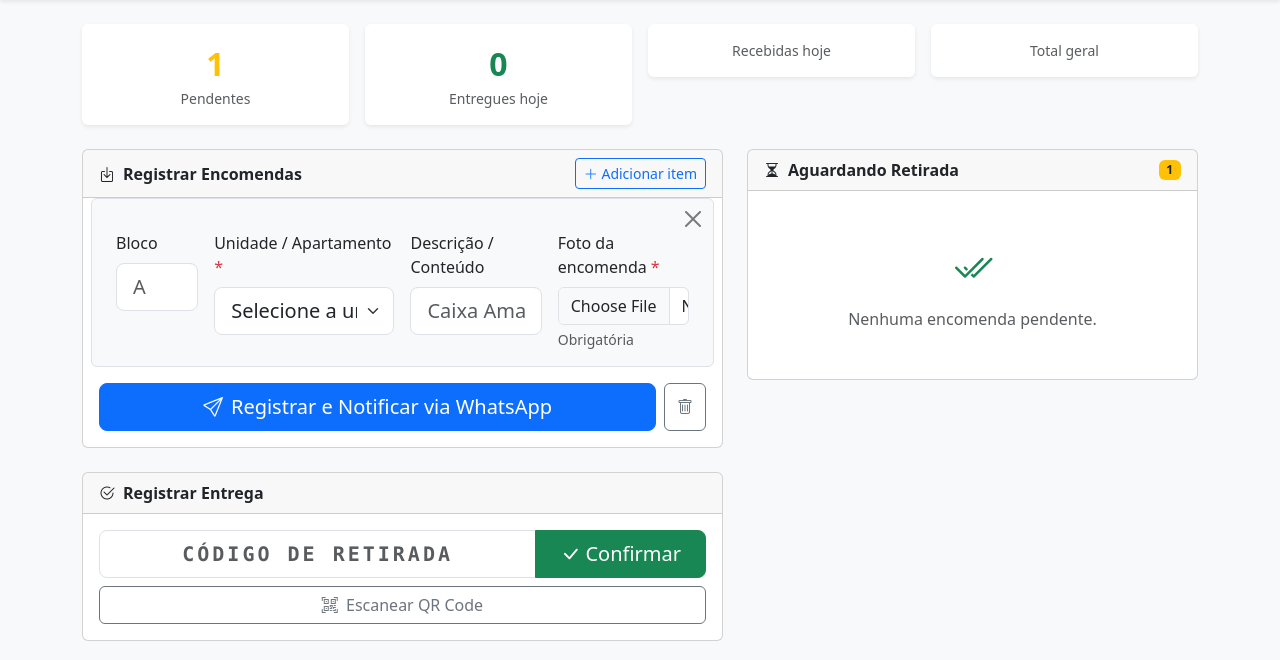
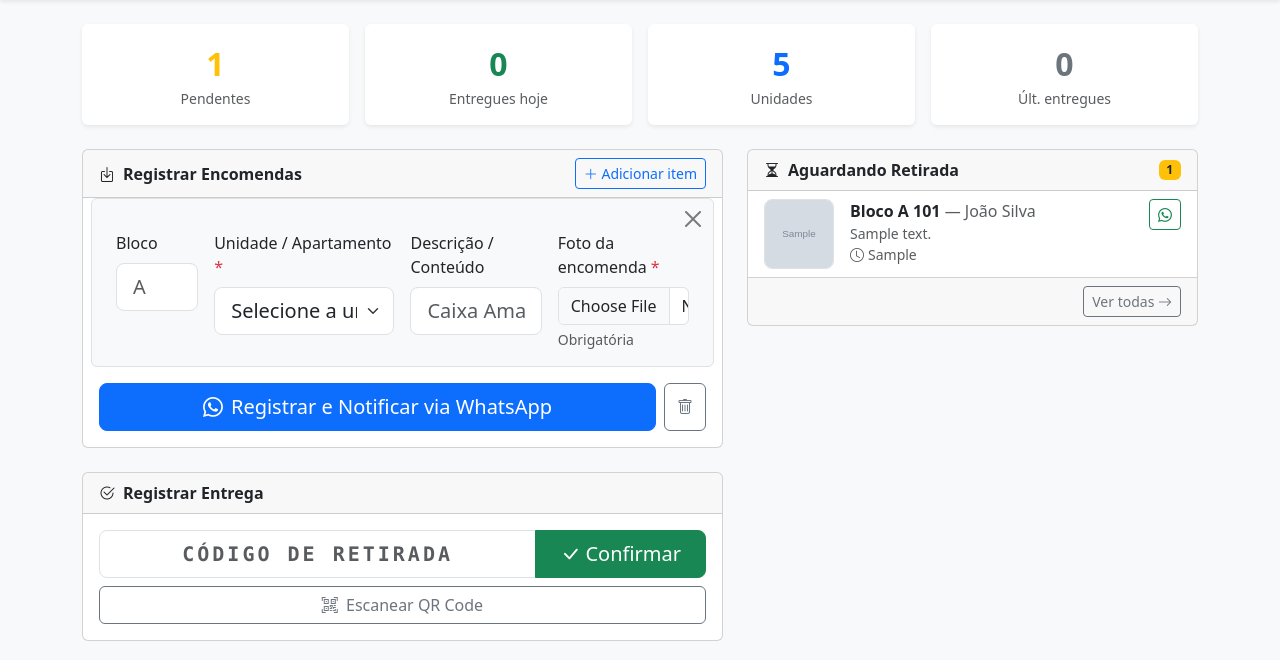
Before and after one commit to Dinix11/er2, a Flask app: page / in a window 1280 px wide. Shown: the part 56-716 px from the top of the page. Run offline with Flask 3, Linux system fonts and the light colour scheme; the visitor is signed in with stand-in values (Sample User, id 1); data comes from the database, SQL or seed files in the repository; tables that the repository leaves empty hold one stand-in row (values such as "Sample post"); grey boxes marked "Sample" are stand-in pictures; some libraries are stand-ins or nearby versions.

Commit message:
consertar index

```diff
--- a/templates/index.html
+++ b/templates/index.html
@@ -20,14 +20,14 @@
     </div>
     <div class="col-6 col-md-3">
         <div class="card stat-card text-center py-3">
-            <div class="fs-2 fw-bold text-primary">{{ total_hoje }}</div>
-            <div class="text-muted small">Recebidas hoje</div>
+            <div class="fs-2 fw-bold text-primary">{{ unidades | length }}</div>
+            <div class="text-muted small">Unidades</div>
         </div>
     </div>
     <div class="col-6 col-md-3">
         <div class="card stat-card text-center py-3">
-            <div class="fs-2 fw-bold text-secondary">{{ total_geral }}</div>
-            <div class="text-muted small">Total geral</div>
+            <div class="fs-2 fw-bold text-secondary">{{ ultimas | length }}</div>
+            <div class="text-muted small">Últ. entregues</div>
         </div>
     </div>
 </div>
@@ -46,7 +46,7 @@
                 </button>
             </div>
             <div class="card-body">
-                <form method="post" action="/registrar" enctype="multipart/form-data" id="formRegistrar">
+                <form method="post" action="/receber" enctype="multipart/form-data" id="formRegistrar">
                     <div id="itens-container"></div>
 
                     <datalist id="blocos-list">
@@ -58,7 +58,7 @@
 
                     <div class="d-flex gap-2 mt-3">
                         <button type="submit" class="btn btn-primary btn-lg flex-grow-1">
-                            <i class="bi bi-send me-2"></i>Registrar e Notificar via WhatsApp
+                            <i class="bi bi-whatsapp me-2"></i>Registrar e Notificar via WhatsApp
                         </button>
                         <button type="button" class="btn btn-outline-secondary" onclick="limparItens()" title="Limpar tudo">
                             <i class="bi bi-trash"></i>
@@ -79,17 +79,15 @@
                         <input type="text" id="codigoInput" name="codigo"
                                class="form-control codigo-display text-center text-uppercase"
                                placeholder="CÓDIGO DE RETIRADA"
-                               autocomplete="off" autocorrect="off" autocapitalize="characters"
-                               spellcheck="false">
+                               autocomplete="off" autocorrect="off"
+                               autocapitalize="characters" spellcheck="false">
                         <button type="submit" class="btn btn-success px-4">
                             <i class="bi bi-check-lg"></i> Confirmar
                         </button>
                     </div>
-                    <div class="d-flex gap-2">
                     <button type="button" class="btn btn-outline-secondary w-100" onclick="startQRScanner()">
                         <i class="bi bi-qr-code-scan me-1"></i> Escanear QR Code
                     </button>
-                    </div>
                 </form>
 
                 {# Scanner QR Code #}
@@ -101,12 +99,6 @@
                         <i class="bi bi-x-circle me-1"></i> Cancelar Scanner
                     </button>
                 </div>
-
-                {% if resultado_entrega %}
-                <div class="alert alert-{{ 'success' if resultado_entrega.ok else 'danger' }} mt-3 mb-0">
-                    {{ resultado_entrega.mensagem }}
-                </div>
-                {% endif %}
             </div>
         </div>
 
@@ -122,38 +114,38 @@
                 {% endif %}
             </div>
 
-            {% if encomendas_pendentes %}
+            {% if pendentes_lista %}
             <div class="list-group list-group-flush">
-                {% for e in encomendas_pendentes %}
+                {% for e in pendentes_lista %}
                 <div class="list-group-item px-3 py-2">
                     <div class="d-flex gap-3 align-items-start">
                         {% if e.foto_path %}
                         <img src="/foto/{{ e.foto_path }}"
                              class="foto-thumb"
-                             style="width:70px; height:70px; flex-shrink:0;"
+                             style="width:70px;height:70px;flex-shrink:0;"
                              onclick="mostrarFoto('/foto/{{ e.foto_path }}')"
                              alt="Foto">
                         {% else %}
                         <div class="d-flex align-items-center justify-content-center bg-light rounded border"
-                             style="width:70px; height:70px; flex-shrink:0;">
+                             style="width:70px;height:70px;flex-shrink:0;">
                             <i class="bi bi-image text-muted fs-4"></i>
                         </div>
                         {% endif %}
 
-                        <div class="flex-grow-1 min-width-0">
-                            <div class="fw-semibold">
+                        <div class="flex-grow-1 overflow-hidden">
+                            <div class="fw-semibold text-truncate">
                                 {{ e.bloco or '' }} {{ e.numero }}
                                 {% if e.nome_residente %}
                                 <span class="fw-normal text-muted">— {{ e.nome_residente }}</span>
                                 {% endif %}
                             </div>
-                            <div class="text-muted small">{{ e.descricao or 'Sem descrição' }}</div>
+                            <div class="text-muted small text-truncate">{{ e.descricao or 'Sem descrição' }}</div>
                             <div class="text-muted small">
-                                <i class="bi bi-clock me-1"></i>{{ e.data_recebimento }}
+                                <i class="bi bi-clock me-1"></i>{{ e.data_recebimento[:16] if e.data_recebimento else '' }}
                             </div>
                         </div>
 
-                        <div class="d-flex flex-column gap-1 align-items-end">
+                        <div>
                             <a href="{{ url_for('reenviar', encomenda_id=e.id) }}"
                                class="btn btn-sm btn-outline-success"
                                title="Reenviar aviso WhatsApp">
@@ -172,8 +164,8 @@
 
             {% else %}
             <div class="card-body text-center text-muted py-5">
-                <i class="bi bi-check2-all fs-1 text-success"></i>
-                <p class="mt-2 mb-0">Nenhuma encomenda pendente.</p>
+                <i class="bi bi-check2-all fs-1 text-success d-block mb-2"></i>
+                Nenhuma encomenda pendente.
             </div>
             {% endif %}
         </div>
@@ -186,13 +178,10 @@
     <div class="row g-3 item-lote mb-3 border rounded p-3 bg-light position-relative">
         <button type="button" class="btn-close position-absolute top-0 end-0 m-2"
                 onclick="removerItem(this)" aria-label="Remover"></button>
-
         <div class="col-md-2">
             <label class="form-label">Bloco</label>
-            <input type="text"
-                   class="form-control form-control-lg bloco-input"
-                   placeholder="A"
-                   list="blocos-list">
+            <input type="text" class="form-control form-control-lg bloco-input"
+                   placeholder="A" list="blocos-list">
         </div>
         <div class="col-md-4">
             <label class="form-label">Unidade / Apartamento <span class="text-danger">*</span></label>
@@ -219,60 +208,65 @@
 
 {% block scripts %}
 <script>
-/* ==================== Dados de unidades para filtro por bloco ==================== */
+/* ===== Dados de unidades injetados pelo Flask ===== */
 const todasUnidades = {{ unidades | tojson }};
 
+/* ===== Filtro por bloco ===== */
 function filtrarUnidadesPorBloco(input) {
-    const blocoDigitado = input.value.trim().toUpperCase();
+    const bloco = input.value.trim().toUpperCase();
     const row = input.closest('.item-lote');
     const select = row.querySelector('.unidade-select');
+
+    const filtradas = bloco
+        ? todasUnidades.filter(u => (u.bloco || '').toUpperCase() === bloco)
+        : todasUnidades;
+
     select.innerHTML = '';
 
-    const filtradas = blocoDigitado
-        ? todasUnidades.filter(u => (u.bloco || '').toUpperCase() === blocoDigitado)
-        : todasUnidades;
-
-    if (filtradas.length === 0) {
+    if (!filtradas.length) {
         select.innerHTML = '<option value="">Nenhuma unidade neste bloco</option>';
         return;
     }
 
-    const placeholder = document.createElement('option');
-    placeholder.value = '';
-    placeholder.textContent = 'Selecione a unidade...';
+    const placeholder = new Option('Selecione a unidade...', '');
     select.appendChild(placeholder);
 
     filtradas.forEach(u => {
-        const opt = document.createElement('option');
-        opt.value = u.id;
-        opt.textContent = (u.bloco ? u.bloco + ' ' : '') + u.numero
+        const label = (u.bloco ? u.bloco + ' ' : '') + u.numero
                     + (u.nome_residente ? ' — ' + u.nome_residente : '');
-        select.appendChild(opt);
+        select.appendChild(new Option(label, u.id));
     });
 }
 
-/* ==================== Lote de Encomendas ==================== */
+/* ===== Lote de Encomendas ===== */
 function adicionarItem() {
     const container = document.getElementById('itens-container');
-    const template = document.getElementById('template-item');
-    const clone = template.content.cloneNode(true);
+    const clone = document.getElementById('template-item').content.cloneNode(true);
 
     const blocoInput = clone.querySelector('.bloco-input');
-    if (blocoInput) {
     blocoInput.addEventListener('input', function () {
         filtrarUnidadesPorBloco(this);
     });
-        // Popula o select com todas as unidades desde o início
-        setTimeout(() => filtrarUnidadesPorBloco(blocoInput), 0);
+
+    // Popula o select com todas as unidades já ao adicionar
+    container.appendChild(clone);
+    const lastSelect = container.lastElementChild.querySelector('.unidade-select');
+    if (lastSelect && todasUnidades.length) {
+        const ph = new Option('Selecione a unidade...', '');
+        lastSelect.innerHTML = '';
+        lastSelect.appendChild(ph);
+        todasUnidades.forEach(u => {
+            const label = (u.bloco ? u.bloco + ' ' : '') + u.numero
+                        + (u.nome_residente ? ' — ' + u.nome_residente : '');
+            lastSelect.appendChild(new Option(label, u.id));
+        });
     }
-
-    container.appendChild(clone);
 }
 
 function removerItem(btn) {
-    const item = btn.closest('.item-lote');
-    if (document.querySelectorAll('.item-lote').length > 1) {
-        item.remove();
+    const itens = document.querySelectorAll('.item-lote');
+    if (itens.length > 1) {
+        btn.closest('.item-lote').remove();
     } else {
         alert('É necessário manter pelo menos um item.');
     }
@@ -283,15 +277,12 @@ function limparItens() {
     adicionarItem();
 }
 
-// Inicializa com 1 item
 document.addEventListener('DOMContentLoaded', function () {
     const container = document.getElementById('itens-container');
-    if (container && container.children.length === 0) {
-        adicionarItem();
-    }
+    if (container && container.children.length === 0) adicionarItem();
 });
 
-/* ==================== QR Code Scanner ==================== */
+/* ===== QR Code Scanner ===== */
 let qrStream = null;
 let qrAnimationFrame = null;
 
@@ -300,12 +291,10 @@ async function startQRScanner() {
     const video = document.getElementById('qr-video');
     container.classList.remove('d-none');
     container.classList.add('d-block');
-
     try {
-        qrStream = await navigator.mediaDevices.getUserMedia({ video: { facingMode: "environment" } });
+        qrStream = await navigator.mediaDevices.getUserMedia({ video: { facingMode: 'environment' } });
         video.srcObject = qrStream;
         await video.play();
-
         const scan = () => {
             if (video.readyState === video.HAVE_ENOUGH_DATA) {
                 const canvas = document.createElement('canvas');
@@ -314,21 +303,18 @@ async function startQRScanner() {
                 const ctx = canvas.getContext('2d', { willReadFrequently: true });
                 ctx.drawImage(video, 0, 0, canvas.width, canvas.height);
                 const imageData = ctx.getImageData(0, 0, canvas.width, canvas.height);
-                const code = jsQR(imageData.data, imageData.width, imageData.height, {
-                    inversionAttempts: "dontInvert"
-                });
+                const code = jsQR(imageData.data, imageData.width, imageData.height, { inversionAttempts: 'dontInvert' });
                 if (code) {
                     stopQRScanner();
                     document.getElementById('codigoInput').value = code.data;
-                    verificarCodigo();
+                    document.getElementById('formEntregar').dispatchEvent(new Event('submit', { bubbles: true }));
                 }
             }
             qrAnimationFrame = requestAnimationFrame(scan);
         };
         qrAnimationFrame = requestAnimationFrame(scan);
-
     } catch (err) {
-        alert("Não foi possível acessar a câmera. Permita o acesso ou use a digitação manual.");
+        alert('Não foi possível acessar a câmera. Permita o acesso ou use a digitação manual.');
         stopQRScanner();
     }
 }
@@ -343,11 +329,7 @@ function stopQRScanner() {
     container.classList.add('d-none');
 }
 
-function verificarCodigo() {
-    document.getElementById('formEntregar').dispatchEvent(new Event('submit', { bubbles: true }));
-}
-
-/* ==================== Alerta de WhatsApp pós-registro ==================== */
+/* ===== Alerta WhatsApp pós-registro ===== */
 window.addEventListener('load', () => {
     const params = new URLSearchParams(window.location.search);
     if (params.has('wa_link')) {
@@ -357,13 +339,12 @@ window.addEventListener('load', () => {
         div.innerHTML = `
             <i class="bi bi-check-circle-fill me-2"></i>
             Encomenda registrada com sucesso!
-            <a href="https://encomendas-mirantes.onrender.com/${link}" target="_blank" class="btn btn-success btn-sm ms-2">
+            <a href="${link}" target="_blank" class="btn btn-success btn-sm ms-2">
                 <i class="bi bi-whatsapp me-1"></i>Enviar aviso agora
             </a>
             <button type="button" class="btn-close" data-bs-dismiss="alert"></button>
         `;
-        const mainContent = document.querySelector('.container');
-        if (mainContent) mainContent.prepend(div);
+        document.querySelector('.container').prepend(div);
     }
 });
 </script>
```
Lines whose indentation alone changed are shown as unchanged.
